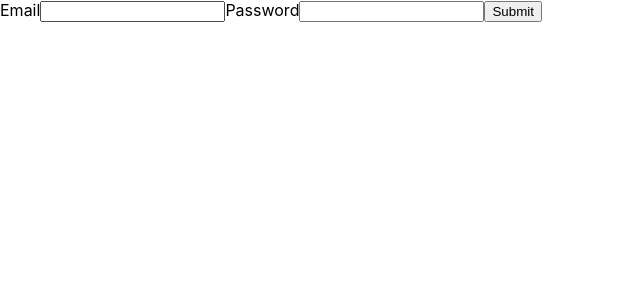
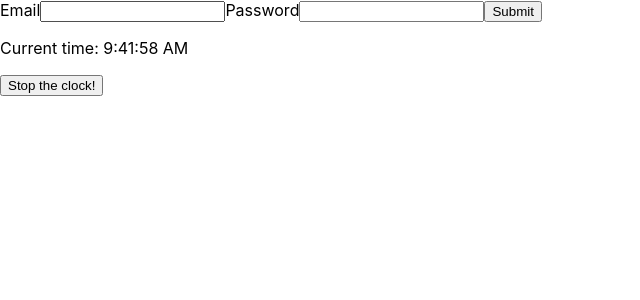
Before and after one commit to tnbdnnk/hooks-theory, a React (Create React App) app: page / in a window 1280 px wide. Shown: the top 300 px of the page, without its empty margins (0-640 px from the left). Built offline with nearby package versions, Linux system fonts and the light colour scheme.

Commit message:
clock hooks

```diff
--- a/src/components/App.jsx
+++ b/src/components/App.jsx
@@ -1,9 +1,12 @@
 import {SingUpForm} from './SingUpForm/SingUpForm';
+import {Clock} from './Clock/Clock'
 
 export const App = () => {
     return (
         <div>
             <SingUpForm/>
+
+            <Clock/>
         </div>
     );
 };
--- /dev/null
+++ b/src/components/Clock/Clock.jsx
@@ -0,0 +1,70 @@
+import { useEffect, useState, useRef } from 'react';
+
+export function Clock() {
+    const [ time, setTime ] = useState(() => new Date());
+    const intervalId = useRef(null);
+
+    useEffect(() => {
+        intervalId.current = setInterval(() => {
+            console.log('This interval is every 1000ms ' + Date.now());
+            setTime(new Date());
+        }, 1000);
+
+        return () => {
+            console.log('This clearing function before next call to useEffect')
+        }
+        // return () => clearInterval(intervalId.current);
+    }, []);
+
+    const stop = () => {
+        clearInterval(intervalId.current);
+    }
+
+    return (
+        <div>
+            <p>
+                Current time: {time.toLocaleTimeString()}
+            </p>
+            <button type="button" onClick={stop}>
+                Stop the clock!
+            </button>
+        </div>
+    )
+}
+
+// import { Component } from "react";
+// export class Clock extends Component {
+//     state = {
+//         time: new Date(),
+//     };
+//     intervalId = null;
+
+//     componentDidMount() {
+//         this.intervalId = setInterval(() => {
+//             console.log('This inteval is every 1000s ' + Date.now());
+//             this.setState({time: new Date()});
+//         }, 1000);
+//     }
+
+    // componentWillUnmount() {
+    //     console.log('This method is called before unmounting of component');
+    //     this.stop();
+    // }
+
+//     stop = () => {
+//         clearInterval(this.intervalId);
+//     }
+
+//     render() {
+//         return (
+//             <div>
+//                 <p>
+//                     Current time: {this.state.time.toLocaleTimeString()}
+//                 </p>
+//                 <button type="button" onClick={this.stop}>
+//                     Stop the clock!
+//                 </button>
+//             </div>
+//         )
+//     }
+// }
--- a/src/components/SingUpForm/SingUpForm.jsx
+++ b/src/components/SingUpForm/SingUpForm.jsx
@@ -1,32 +1,8 @@
-import { useState, useEffect } from "react";
+import useLocalStorage from '../../hooks/useLocalStorage'
 // import styles from './SingUpForm.module.css';
 
 // при першому рендері юсефект записує пусту строку, але після перезавантаження
 // потрібно щоб імейл ініціалізувався значенням з локал стораджа, так само і пароль
-
-// HOOK UseLocalStorage займається зберіганням та оновленням цього шматка стейту при його зміні
-const useLocalStorage = (key, defaultValue) => {
-    // хук буде керувати станом const [password, setPassword] = useState(() => {return JSON.parse(window.localStorage.getItem('password') ?? '')});
-    const [state, setState] = useState(() => {
-        return JSON.parse(window.localStorage.getItem(key)) ?? defaultValue
-    });
-    // якщо в localstorage є дані для нашого ключа - тоді використовувати їх, якщо ні - то
-    // використовувати дефолтове значення
-
-    // після створення хука юслокалсторадж заміняємо ним юсстейсти в функції SingUpForm і для ключів використовуємо емайл або пасворд
-    // а для дефолтвелю використовуємо пусту строку
-
-    // useLocalStorage контроює state, а також використовує ефект
-    // кожного разу, як змінюється state, ефект буде виконувати
-    // window.localStorage.setItem('email', JSON.stringify(email)); по кожному ключу і вставляти
-    // туди свій стейт коли він змінюється
-    useEffect(() => {
-        window.localStorage.setItem(key, JSON.stringify(state));
-    }, [key, state]);
-
-    // після змін в функціі SingUpForm нічого не працює , тому oо ми нічого не отримуємо з функції. Повертати функція буде масив
-    return [state, setState]; // це масив значень для фунції SingUpForm [email, setEmail] and [password, setPassword] значення state прийде в email/password, значення setState прийде в setEmail / setPassword
-}
 
 export function SingUpForm() {
     const [email, setEmail] = useLocalStorage('email', '');
--- /dev/null
+++ b/src/hooks/useLocalStorage.jsx
@@ -0,0 +1,25 @@
+import { useState, useEffect } from "react";
+
+// кастомний HOOK UseLocalStorage займається зберіганням та оновленням цього шматка стейту при його зміні
+export default function useLocalStorage(key, defaultValue) {
+    // хук буде керувати станом const [password, setPassword] = useState(() => {return JSON.parse(window.localStorage.getItem('password') ?? '')});
+    const [state, setState] = useState(() => {
+        return JSON.parse(window.localStorage.getItem(key)) ?? defaultValue
+    });
+    // якщо в localstorage є дані для нашого ключа - тоді використовувати їх, якщо ні - то
+    // використовувати дефолтове значення
+
+    // після створення хука юслокалсторадж заміняємо ним юсстейсти в функції SingUpForm і для ключів використовуємо емайл або пасворд
+    // а для дефолтвелю використовуємо пусту строку
+
+    // useLocalStorage контроює state, а також використовує ефект
+    // кожного разу, як змінюється state, ефект буде виконувати
+    // window.localStorage.setItem('email', JSON.stringify(email)); по кожному ключу і вставляти
+    // туди свій стейт коли він змінюється
+    useEffect(() => {
+        window.localStorage.setItem(key, JSON.stringify(state));
+    }, [key, state]);
+
+    // після змін в функціі SingUpForm нічого не працює , тому oо ми нічого не отримуємо з функції. Повертати функція буде масив
+    return [state, setState]; // це масив значень для фунції SingUpForm [email, setEmail] and [password, setPassword] значення state прийде в email/password, значення setState прийде в setEmail / setPassword
+}
```
Also changed, not shown: 1 other file (tests, documents, lock files or other folders).
